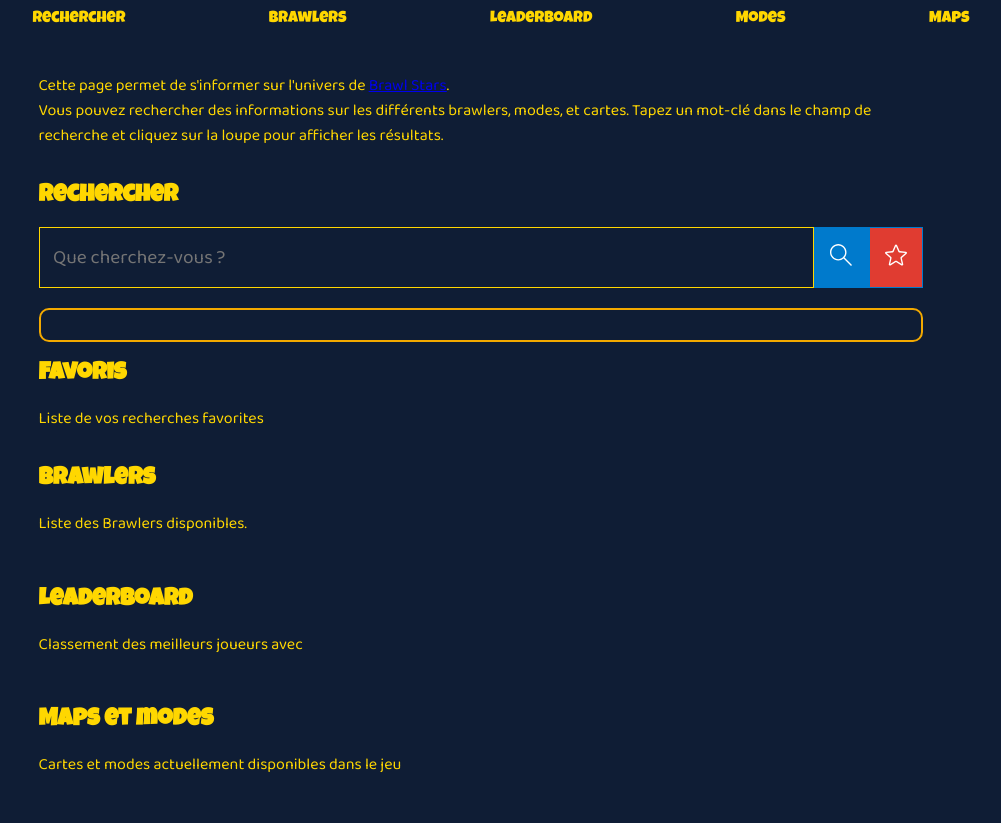
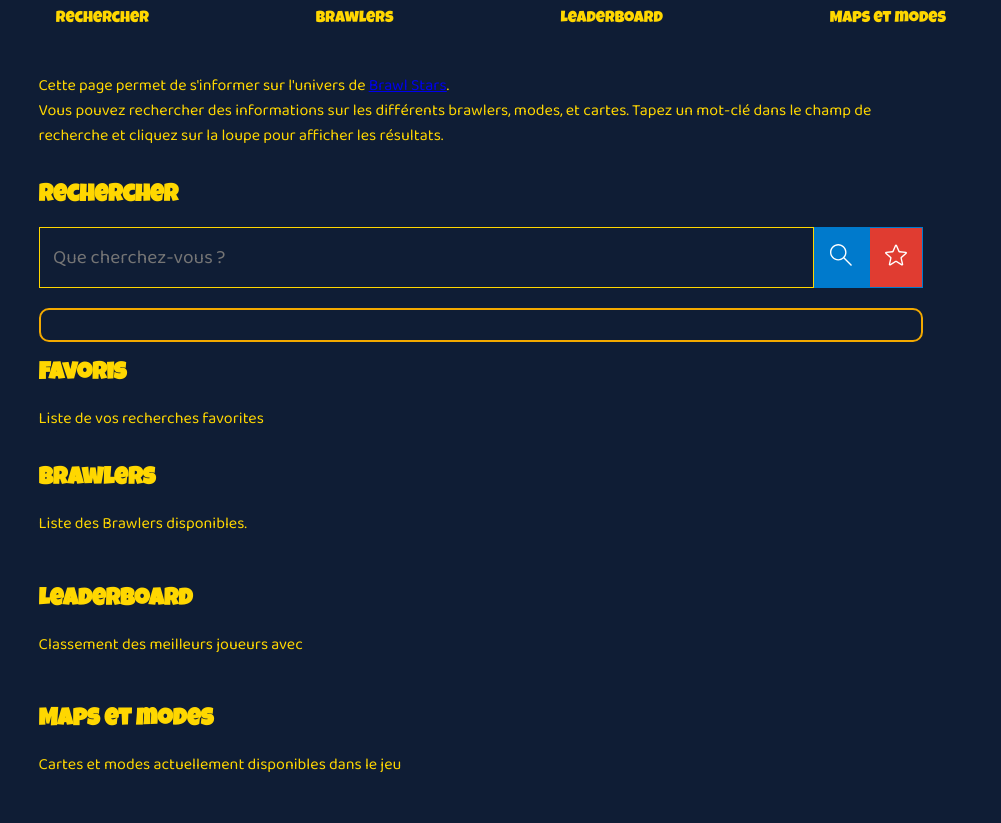
Before and after one commit to Thomas-381/r4a10-tp-api-js, a website: page index.html in a window 1280 px wide. Shown: the part 83-906 px from the top of the page, without its empty margins (159-1160 px from the left). Drawn offline with Linux system fonts and the light colour scheme; files that its build step writes are made by us from their sources; files whose address does not match are found by name.

Commit message:
Fix html

```diff
--- a/index.html
+++ b/index.html
@@ -15,8 +15,7 @@
           <li><a href="#section-recherche">Rechercher</a></li>
           <li><a href="#section-brawlers" id="btnAffichageListeBrawlers">Brawlers</a></li>
           <li><a href="#section-leaderboard" id="btnAffichageLeaderboard">LeaderBoard</a></li>
-          <li><a href="#section-modes">Modes</a></li>
-          <li><a href="#section-maps" id="btnAffichageRotaMaps">Maps</a></li>
+          <li><a href="#section-maps" id="btnAffichageRotaMaps">Maps et modes</a></li>
         </ul>
       </nav>
     </header>
```
